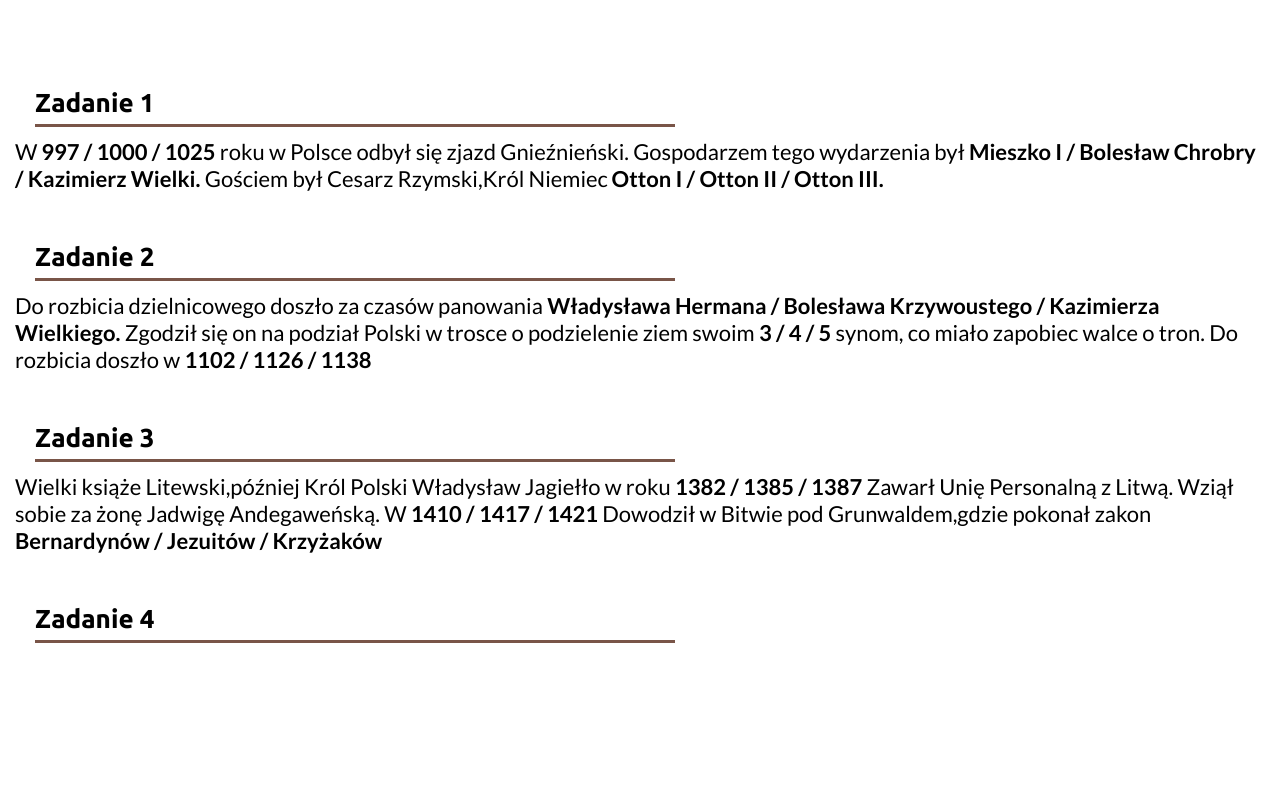
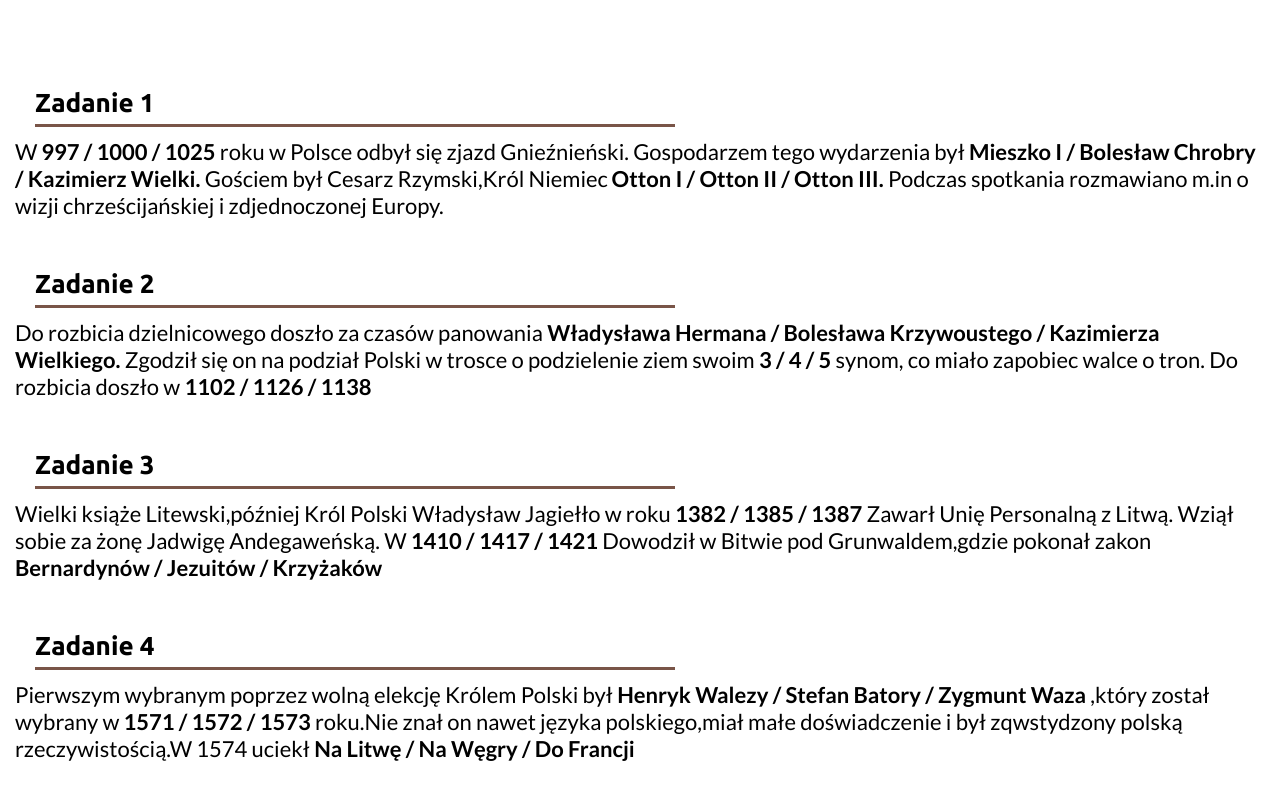
Before and after one commit to Iwaniukooo11/history-quiz, a plain HTML site: page index.html in a window 1280 px wide. Shown: the part 742-1542 px from the top of the page. Before the commit the page ends 1421 px from the top, so only its background shows below. Drawn offline with Linux system fonts and the light colour scheme.

Commit message:
add exercise 4

```diff
--- a/index.html
+++ b/index.html
@@ -52,12 +52,14 @@
                     <li class="exercises__answers__answer answer-b">Bolesław Chrobry</li>
                     <li class="exercises__answers__answer answer-c">Kazimierz Wielki.</li>
                 </ul>
-                <p class="exercises__txt"> Gościem był Cesarz Rzymski,Król Niemiec</p>
+                <p class="exercises__txt">Gościem był Cesarz Rzymski,Król Niemiec</p>
                 <ul class="exercises__answers">
                     <li class="exercises__answers__answer answer-a"> Otton I</li>
                     <li class="exercises__answers__answer answer-b"> Otton II</li>
                     <li class="exercises__answers__answer answer-c"> Otton III.</li>
                 </ul>
+                <p class="exercises__txt">Podczas spotkania rozmawiano m.in o wizji chrześcijańskiej i zdjednoczonej
+                    Europy.</p>
 
 
             </li>
@@ -131,10 +133,33 @@
                 <section class="section-task section-task4">
                     <h3 class="exercises__exercise-num">Zadanie 4</h3>
                     <p class="exercises__txt">
-
+                        Pierwszym wybranym poprzez wolną elekcję Królem Polski był
                     </p>
-                </section>
+                    <ul class="exercises__answers">
+                        <li class="exercises__answers__answer answer-a">Henryk Walezy</li>
+                        <li class="exercises__answers__answer answer-b">Stefan Batory</li>
+                        <li class="exercises__answers__answer answer-c">Zygmunt Waza</li>
+                        <p class="exercises__txt"></p>
+                    </ul>
+                    <p class="exercises__txt">
+                        ,który został wybrany w
+                    </p>
+                    <ul class="exercises__answers">
+                        <li class="exercises__answers__answer answer-a">1571</li>
+                        <li class="exercises__answers__answer answer-b">1572</li>
+                        <li class="exercises__answers__answer answer-c">1573</li>
+                        <p class="exercises__txt"></p>
+                    </ul>
+                    <p class="exercises__txt">
+                        roku.Nie znał on nawet języka polskiego,miał małe doświadczenie i był zqwstydzony polską
+                        rzeczywistością.W 1574 uciekł
+                    </p>
+                    <ul class="exercises__answers">
+                        <li class="exercises__answers__answer answer-a">Na Litwę</li>
+                        <li class="exercises__answers__answer answer-b">Na Węgry</li>
+                        <li class="exercises__answers__answer answer-c">Do Francji</li>
             </li>
+            <li class='exercises__list-element'></li>
         </ul>
     </main>
 
```
